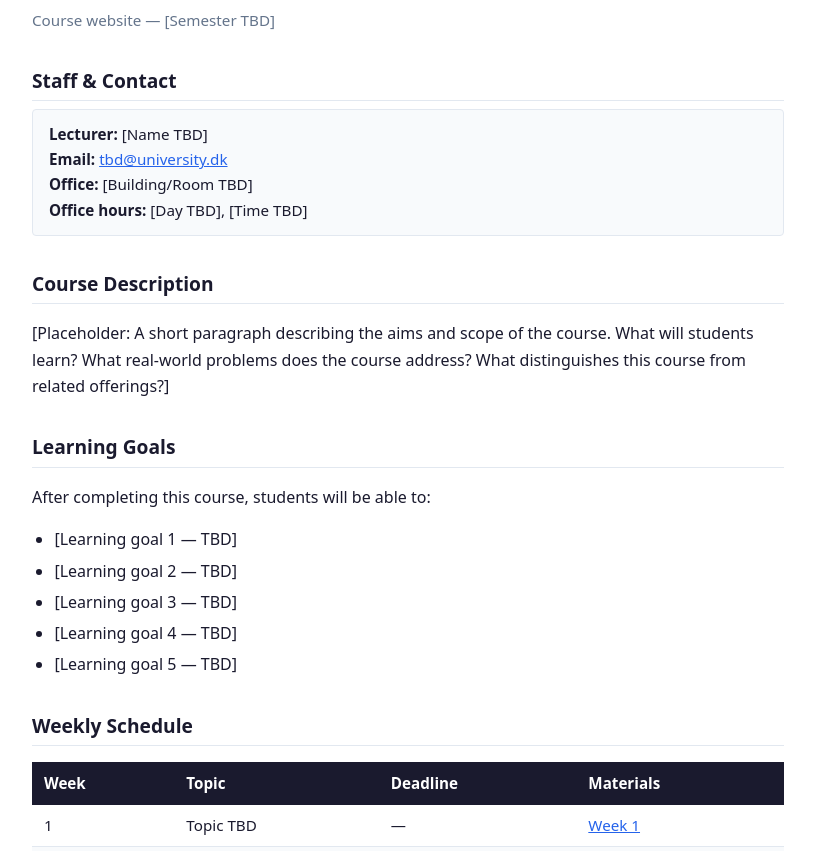
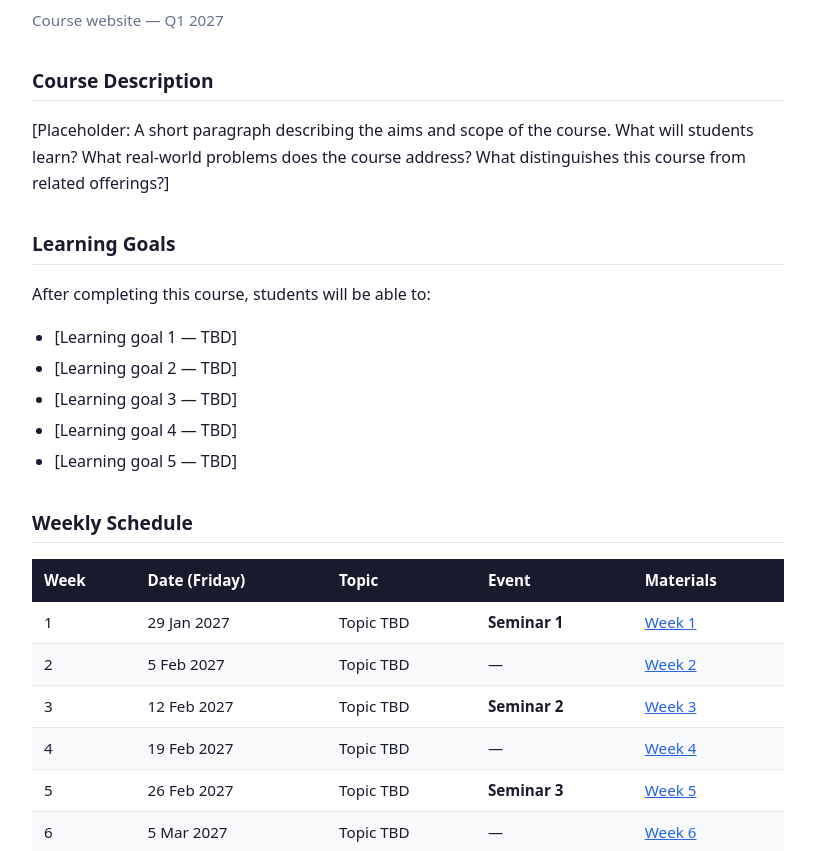
Before and after one commit to se-for-ai-systems/se-for-ai-systems.github.io, a plain HTML site: page index.html in a window 1280 px wide. Shown: the part 99-950 px from the top of the page, without its empty margins (232-1047 px from the left). Drawn offline with Linux system fonts and the light colour scheme.

Commit message:
progress...

```diff
--- a/index.html
+++ b/index.html
@@ -9,15 +9,8 @@
 <body>
 
 <h1>Software Engineering for AI Systems</h1>
-<p class="subtitle">Course website &mdash; [Semester TBD]</p>
+<p class="subtitle">Course website &mdash; Q1 2027</p>
 
-<h2>Staff &amp; Contact</h2>
-<div class="staff">
-  <strong>Lecturer:</strong> [Name TBD]<br>
-  <strong>Email:</strong> <a href="mailto:tbd@university.dk">tbd@university.dk</a><br>
-  <strong>Office:</strong> [Building/Room TBD]<br>
-  <strong>Office hours:</strong> [Day TBD], [Time TBD]
-</div>
 
 <h2>Course Description</h2>
 <p>
@@ -41,52 +34,60 @@
   <thead>
     <tr>
       <th>Week</th>
+      <th>Date (Friday)</th>
       <th>Topic</th>
-      <th>Deadline</th>
+      <th>Event</th>
       <th>Materials</th>
     </tr>
   </thead>
   <tbody>
     <tr>
       <td>1</td>
+      <td>29 Jan 2027</td>
       <td>Topic TBD</td>
-      <td>&mdash;</td>
+      <td><strong>Seminar 1</strong></td>
       <td><a href="week1.html">Week 1</a></td>
     </tr>
     <tr>
       <td>2</td>
+      <td>5 Feb 2027</td>
       <td>Topic TBD</td>
       <td>&mdash;</td>
       <td><a href="week2.html">Week 2</a></td>
     </tr>
     <tr>
       <td>3</td>
+      <td>12 Feb 2027</td>
       <td>Topic TBD</td>
-      <td>&mdash;</td>
+      <td><strong>Seminar 2</strong></td>
       <td><a href="week3.html">Week 3</a></td>
     </tr>
     <tr>
       <td>4</td>
+      <td>19 Feb 2027</td>
       <td>Topic TBD</td>
       <td>&mdash;</td>
       <td><a href="week4.html">Week 4</a></td>
     </tr>
     <tr>
       <td>5</td>
+      <td>26 Feb 2027</td>
       <td>Topic TBD</td>
-      <td>&mdash;</td>
+      <td><strong>Seminar 3</strong></td>
       <td><a href="week5.html">Week 5</a></td>
     </tr>
     <tr>
       <td>6</td>
+      <td>5 Mar 2027</td>
       <td>Topic TBD</td>
       <td>&mdash;</td>
       <td><a href="week6.html">Week 6</a></td>
     </tr>
     <tr>
       <td>7</td>
+      <td>12 Mar 2027</td>
       <td>Topic TBD</td>
-      <td>&mdash;</td>
+      <td><strong>Exams</strong></td>
       <td><a href="week7.html">Week 7</a></td>
     </tr>
   </tbody>
@@ -113,6 +114,15 @@
   <li><a href="#">Tool / IDE setup guide [TBD]</a></li>
 </ul>
 
+<h2>Contact</h2>
+<div class="staff">
+  <strong>Lecturer:</strong> Anders Launer Bæk-Petersen<br>
+  <strong>Email:</strong> <a href="mailto:anbae@mmmi.sdu.dk">anbae@mmmi.sdu.dk</a><br>
+  <strong>Phone:</strong> +45 6550 4579<br>
+  <strong>Office:</strong> <a href="https://clients.mapsindoors.com/sdu/573f26e4bc1f571b08094312/details/1b5b870fd3044070a85f03a9">SDU Ø20-608b-2</a><br>
+  <!-- <strong>Office hours:</strong> [Day TBD], [Time TBD] -->
+</div>
+
 
 <footer>
   &copy; <script>document.write(new Date().getFullYear())</script> Anders Launer Bæk-Petersen
```
Also changed, not shown: week1.html (+1 -1 lines), week2.html (+1 -1 lines), week3.html (+1 -1 lines), week4.html (+1 -1 lines), week5.html (+1 -1 lines), week6.html (+1 -1 lines), week7.html (+1 -1 lines).
